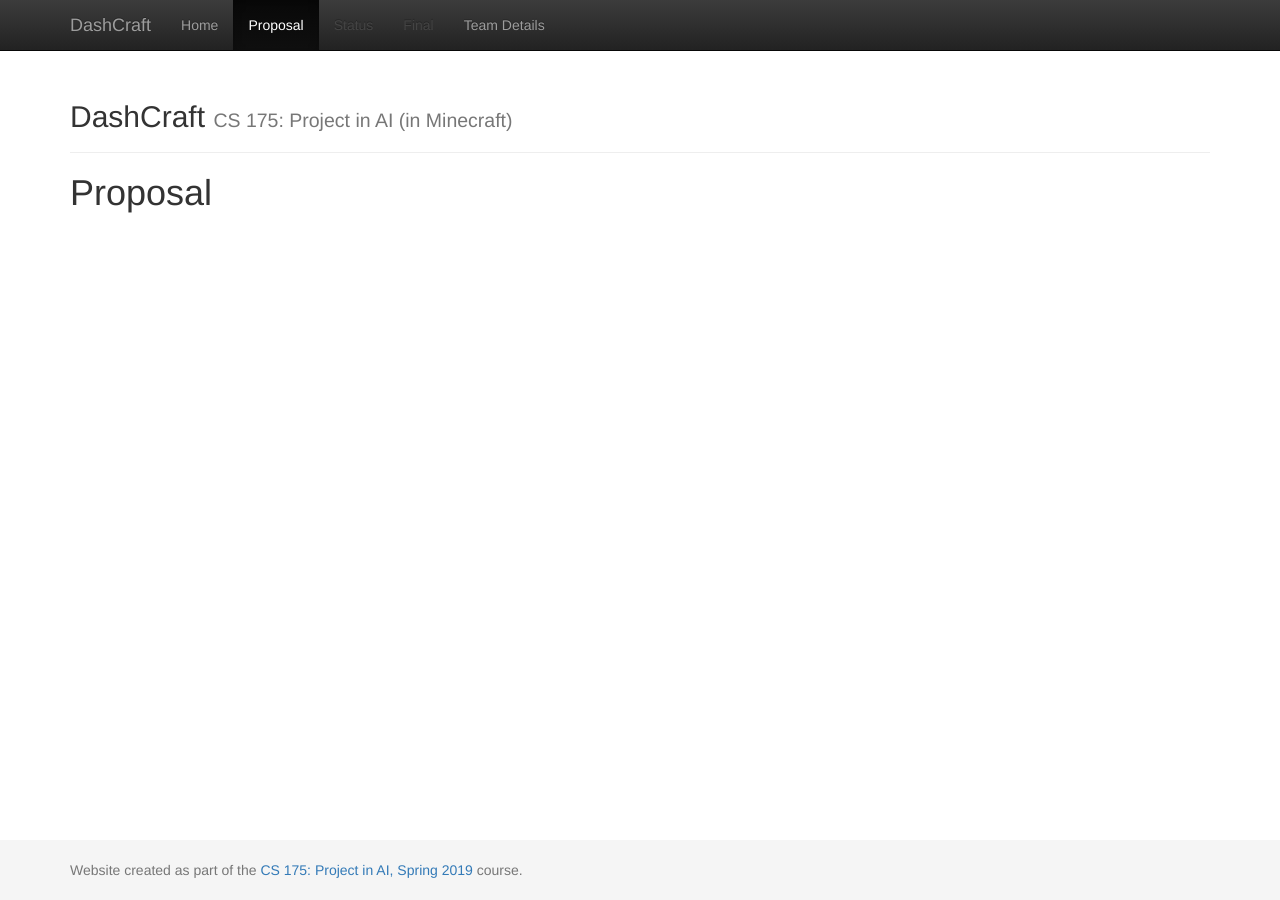
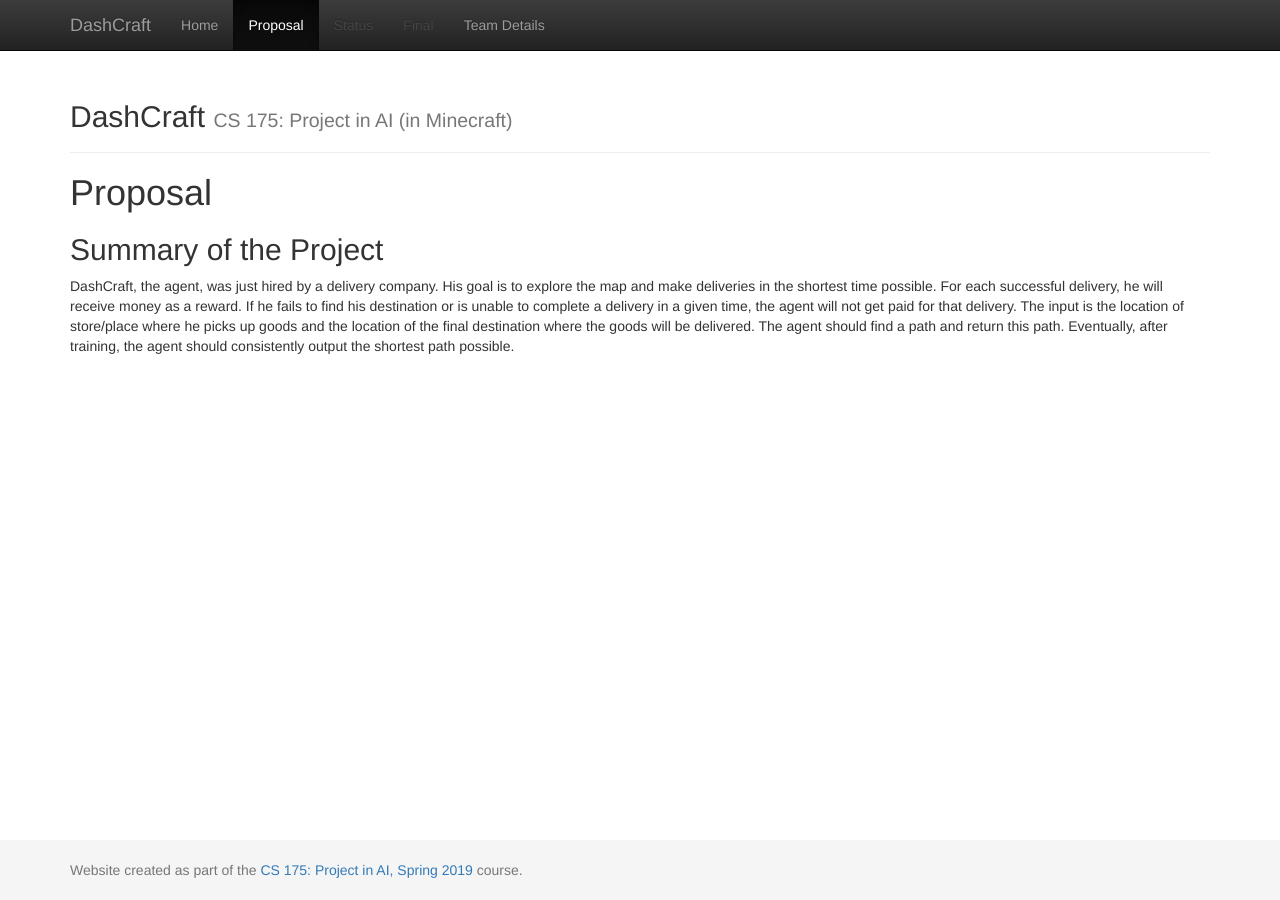
Before and after one commit to alonmaor/DashCraft, a Jekyll site: the page built from docs/proposal.md, in a window 1280 px wide. Built offline with Jekyll 4.4.1, drawn with Linux system fonts in a browser that asks for light colours.

Commit message:
Update proposal.md

```diff
--- a/docs/proposal.md
+++ b/docs/proposal.md
@@ -4,3 +4,8 @@ title: Proposal
 ---
 
 # {{ page.title }}
+
+## Summary of the Project
+
+DashCraft, the agent, was just hired by a delivery company. His goal is to explore the map and make deliveries in the shortest time possible. For each successful delivery, he will receive money as a reward. If he fails to find his destination or is unable to complete a delivery in a given time, the agent will not get paid for that delivery.
+The input is the location of store/place where he picks up goods and the location of the final destination where the goods will be delivered. The agent should find a path and return this path. Eventually, after training, the agent should consistently output the shortest path possible.
```
